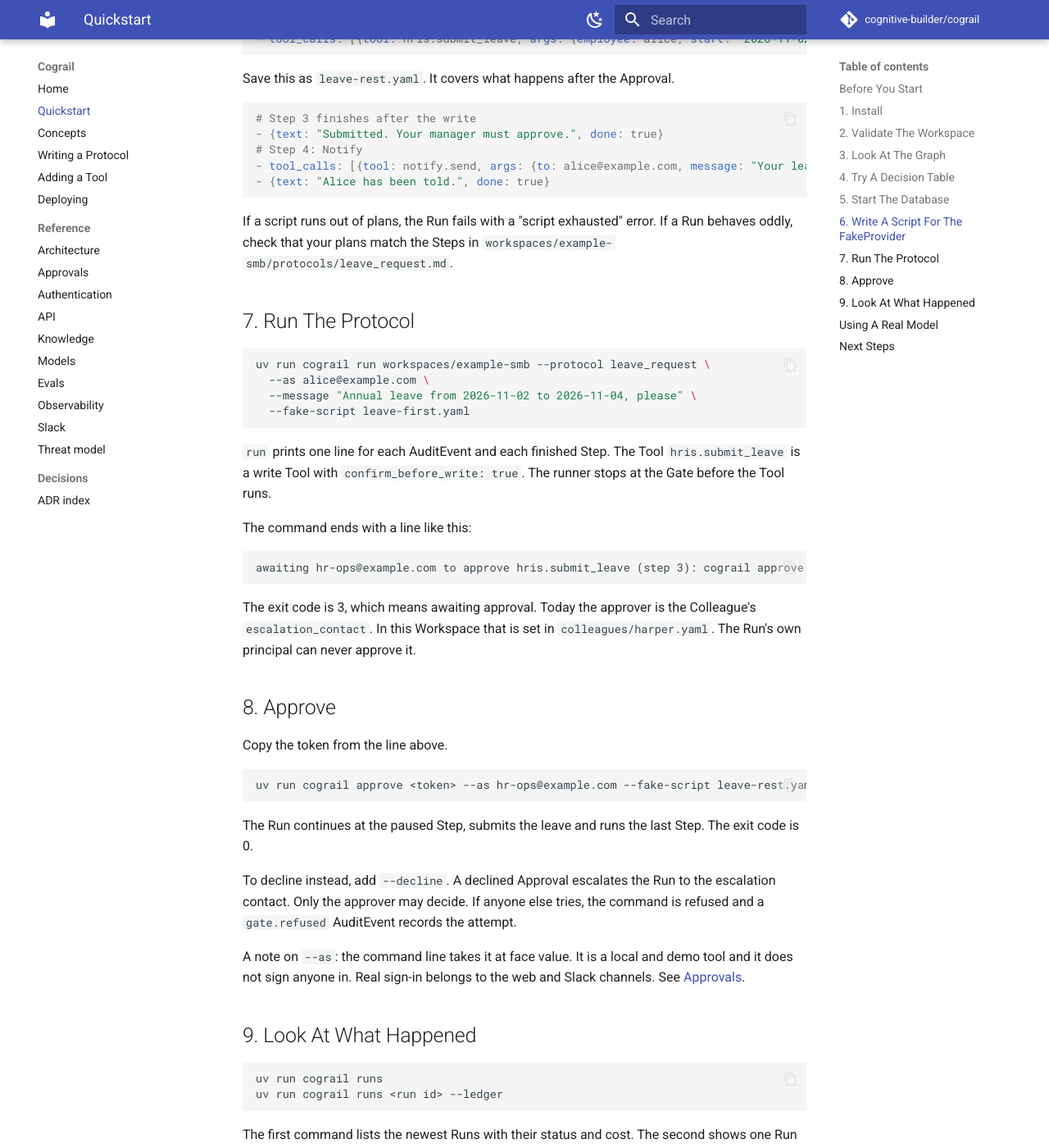
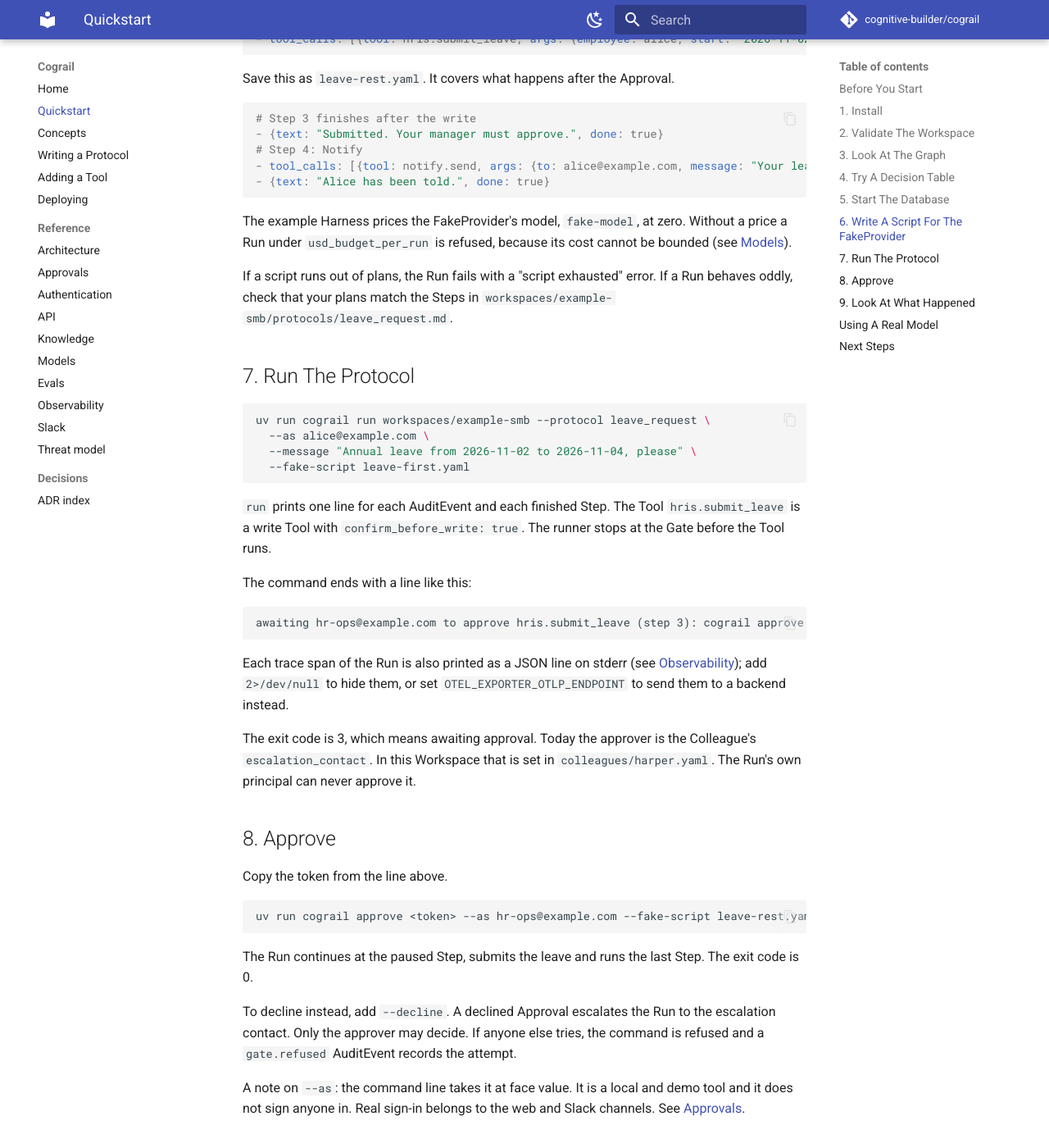
Before and after one commit to cognitive-builder/cograil, an MkDocs documentation site: the page built from docs/quickstart.md, in a window 1280 px wide and 1400 px high, scrolled down 2106 px. Shown: the whole window at 82% size. Built offline with MkDocs 1.6.1 and Material for MkDocs 9.7.7, drawn with Linux system fonts in a browser that asks for light colours; comment, search, counter and statistics services are not loaded.

Commit message:
docs: quickstart notes verified end to end; build the docs strictly on every PR (#33)
The quickstart was run step by step against a throwaway Postgres with pgvector. Two things the
page did not say are added: the example Harness prices fake-model at zero (without a price, a
Run under usd_budget_per_run is refused), and each CLI command prints its trace spans as JSON
lines on stderr.

The strict docs build now runs as the last step of the checks job in ci.yml, so a broken link or
a strict-mode warning fails the pull request instead of the Pages deploy on main. Workflow
edits are done by hand.

Co-Authored-By: Claude Sonnet 5.5 <noreply@anthropic.com>
Claude-Session: https://claude.ai/code/session_017DkrFtLXWmMRhUveZp4tHJ

````diff
--- a/docs/quickstart.md
+++ b/docs/quickstart.md
@@ -85,6 +85,9 @@ Save this as `leave-rest.yaml`. It covers what happens after the Approval.
 - {text: "Alice has been told.", done: true}
 ```
 
+The example Harness prices the FakeProvider's model, `fake-model`, at zero. Without a price a Run
+under `usd_budget_per_run` is refused, because its cost cannot be bounded (see [Models](models.md)).
+
 If a script runs out of plans, the Run fails with a "script exhausted" error. If a Run behaves oddly, check that your plans match the Steps in `workspaces/example-smb/protocols/leave_request.md`.
 
 ## 7. Run The Protocol
@@ -103,6 +106,10 @@ The command ends with a line like this:
 ```text
 awaiting hr-ops@example.com to approve hris.submit_leave (step 3): cograil approve <token> --as hr-ops@example.com
 ```
+
+Each trace span of the Run is also printed as a JSON line on stderr (see
+[Observability](observability.md)); add `2>/dev/null` to hide them, or set
+`OTEL_EXPORTER_OTLP_ENDPOINT` to send them to a backend instead.
 
 The exit code is 3, which means awaiting approval. Today the approver is the Colleague's `escalation_contact`. In this Workspace that is set in `colleagues/harper.yaml`. The Run's own principal can never approve it.
 
````
Also changed, not shown: 1 other file.
